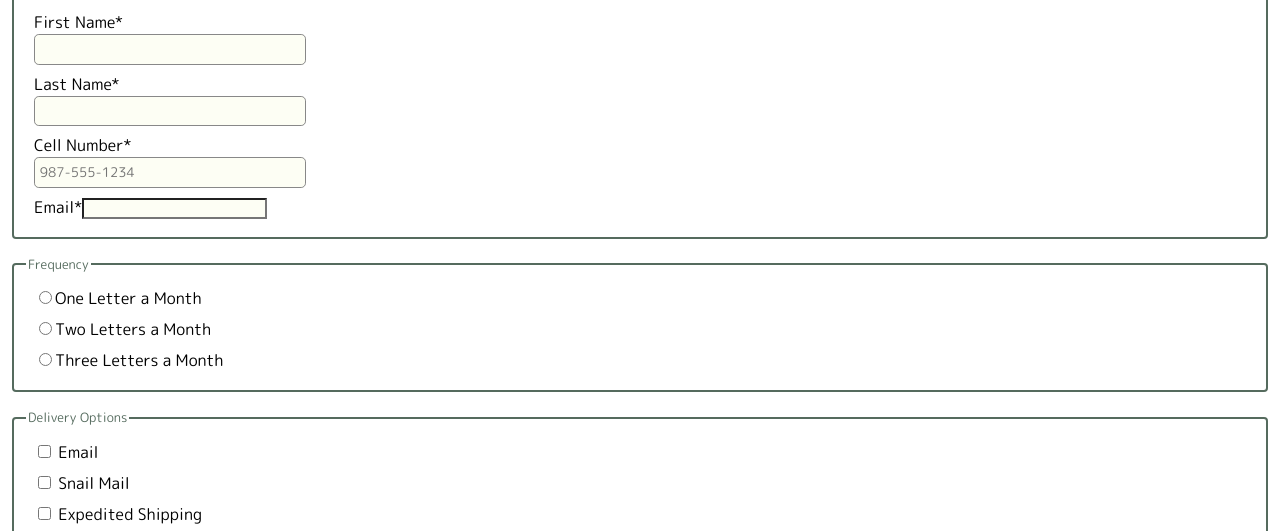
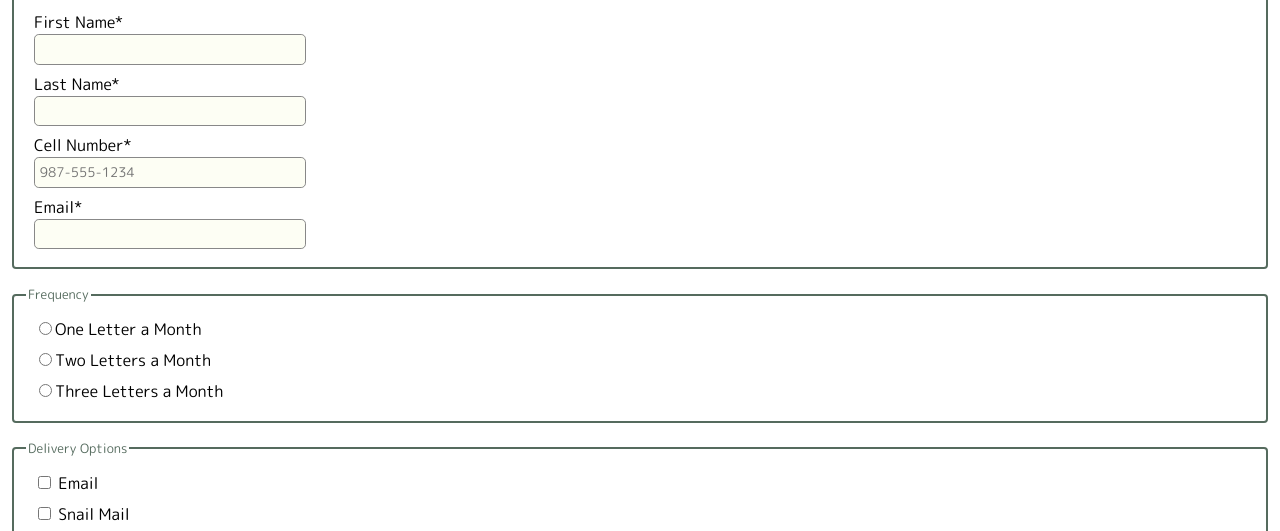
Before and after one commit to laurafilmc/dwdd1600, a plain HTML site: page 06form/signup.html in a window 1280 px wide. Shown: the part 251-782 px from the top of the page. Drawn offline with Linux system fonts and the light colour scheme.

Commit message:
Update-Email

```diff
--- a/06form/collagedispatch.css
+++ b/06form/collagedispatch.css
@@ -149,7 +149,7 @@ div.gallery figcaption{
     color: #556B5E;
     font-weight: bold;
 }
-
+/* form stuff*/
 .myForm fieldset {
     border: 2px solid #556B5E;
     border-radius: 4px;
@@ -163,13 +163,14 @@ div.gallery figcaption{
     margin: .5rem;
 }
 
-.myForm label, .myForm select, .myForm [type=text], .myForm [type=tel],
+.myForm label, .myForm select, .myForm [type=text], .myForm [type=tel],[type="email"],
 .myForm textarea {
     display: block;
 }
 
 .myForm [type=text],
 .myForm [type=tel],
+.myForm [type="email"],
 .myForm select,
 .myForm textarea {
     border: solid 1px #888;
```
